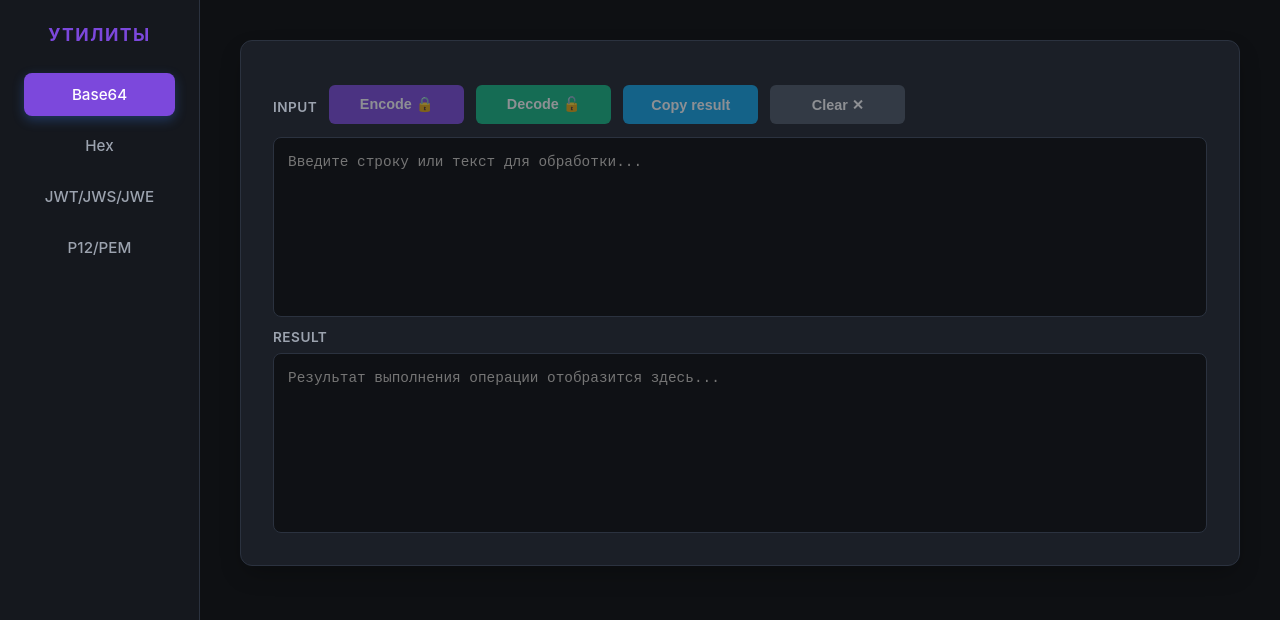
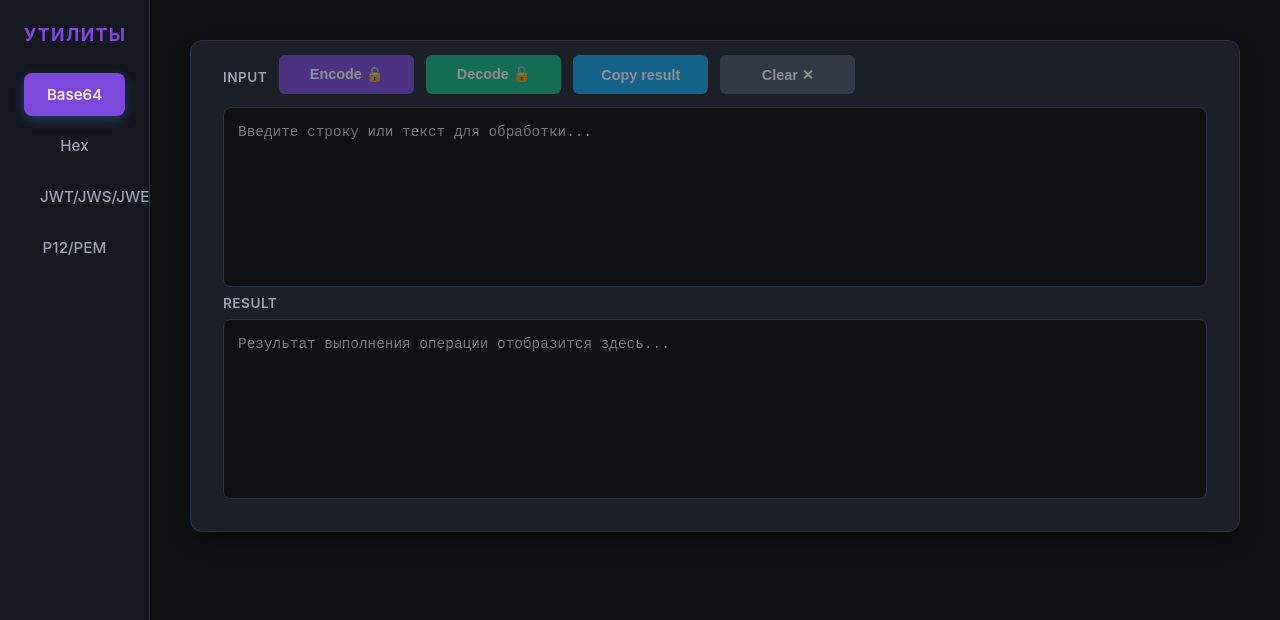
Before and after one commit to FisanovE/Dev-ToolKit, a React (Vite) app in the folder frontend/: page / in a window 1280 px wide. Shown: the top 620 px of the page. Built offline with nearby package versions, Linux system fonts and the light colour scheme.

Commit message:
Откорректированы размеры окон

```diff
--- a/frontend/src/App.css
+++ b/frontend/src/App.css
@@ -41,7 +41,7 @@ body {
 
 /* Sidebar Styling */
 .sidebar {
-  width: 200px;
+  width:150px;
   background-color: var(--bg-sidebar);
   border-right: 1px solid var(--border-color);
   padding: 24px;
@@ -103,8 +103,8 @@ body {
   background-color: var(--bg-card);
   border: 1px solid var(--border-color);
   border-radius: 12px;
-  padding: 32px;
-  min-width: 900px;
+  padding: 6px 32px 32px 32px;
+  min-width: 800px;
   max-width: 1500px;
   box-shadow: 0 10px 25px -5px rgba(0, 0, 0, 0.3);
 }
@@ -145,7 +145,7 @@ body {
   justify-content: flex-start;
   align-items: center;
   margin-bottom: 8px;
-  margin-top: 12px;
+  margin-top: 8px;
   width: 100%;
   gap: 12px;
 }
```
Also changed, not shown: 1 other file (tests, documents, lock files or other folders).
